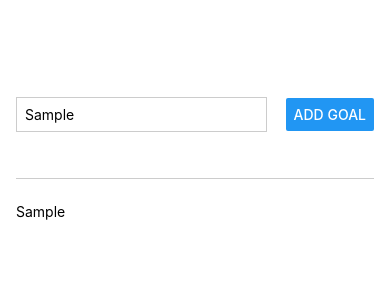
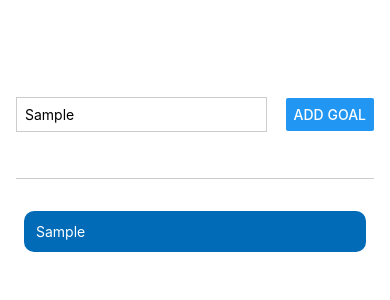
Before and after one commit to akinyiliz/goals-tracker, a React Native app: screen / in a window 390 px wide. Both pictures are taken after typing "Sample" into the empty fields and a click on the button "ADD GOAL". Shown: the top 300 px of the page. Built offline with nearby package versions, Linux system fonts and the light colour scheme.

Commit message:
add styling to goal items

```diff
--- a/App.js
+++ b/App.js
@@ -1,5 +1,13 @@
 import { useState } from 'react';
-import { StyleSheet, Text, View, Button, TextInput } from 'react-native';
+import {
+	StyleSheet,
+	Text,
+	View,
+	Button,
+	TextInput,
+	ScrollView,
+	FlatList,
+} from 'react-native';
 
 export default function App() {
 	const [enteredGoalText, setEnteredGoalText] = useState('');
@@ -10,7 +18,10 @@
 	}
 
 	function addGoalHandler() {
-		setGoals((currentGoals) => [...currentGoals, enteredGoalText]);
+		setGoals((currentGoals) => [
+			...currentGoals,
+			{ text: enteredGoalText, key: Math.random().toString() },
+		]);
 	}
 
 	return (
@@ -27,9 +38,24 @@
 				/>
 			</View>
 			<View style={styles.goalsContainer}>
-				{goals.map((goal) => (
-					<Text key={goal.id}>{goal}</Text>
-				))}
+				<FlatList
+					data={goals}
+					renderItem={(itemData) => {
+						return (
+							<View style={styles.goalItem}>
+								<Text style={styles.goalItemText}>{itemData.item.text}</Text>
+							</View>
+						);
+					}}
+				/>
+				{/* {goals.map((goal) => (
+						<View
+							style={styles.goalItem}
+							key={goal}
+						>
+							<Text style={styles.goalItemText}>{goal}</Text>
+						</View>
+					))} */}
 			</View>
 		</View>
 	);
@@ -60,4 +86,13 @@
 	goalsContainer: {
 		flex: 5,
 	},
+	goalItem: {
+		margin: 8,
+		padding: 12,
+		backgroundColor: '#016BB8',
+		borderRadius: 10,
+	},
+	goalItemText: {
+		color: 'white',
+	},
 });
```
